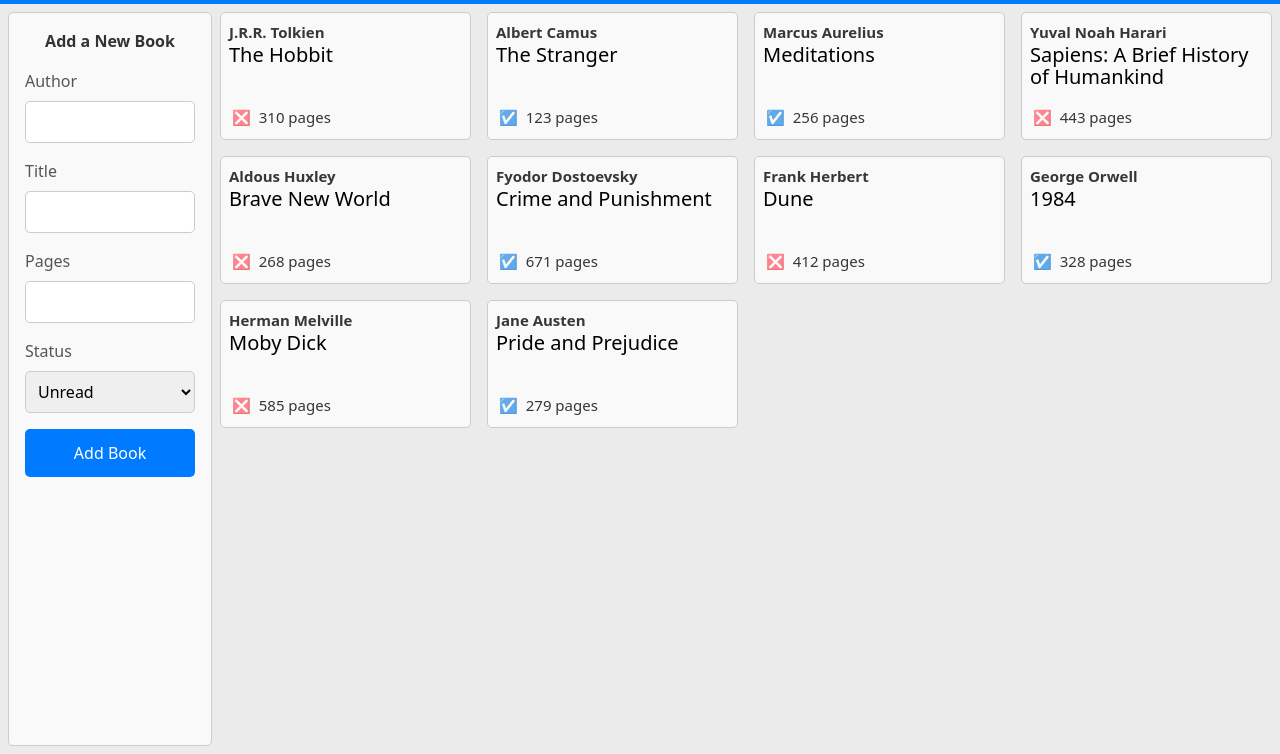
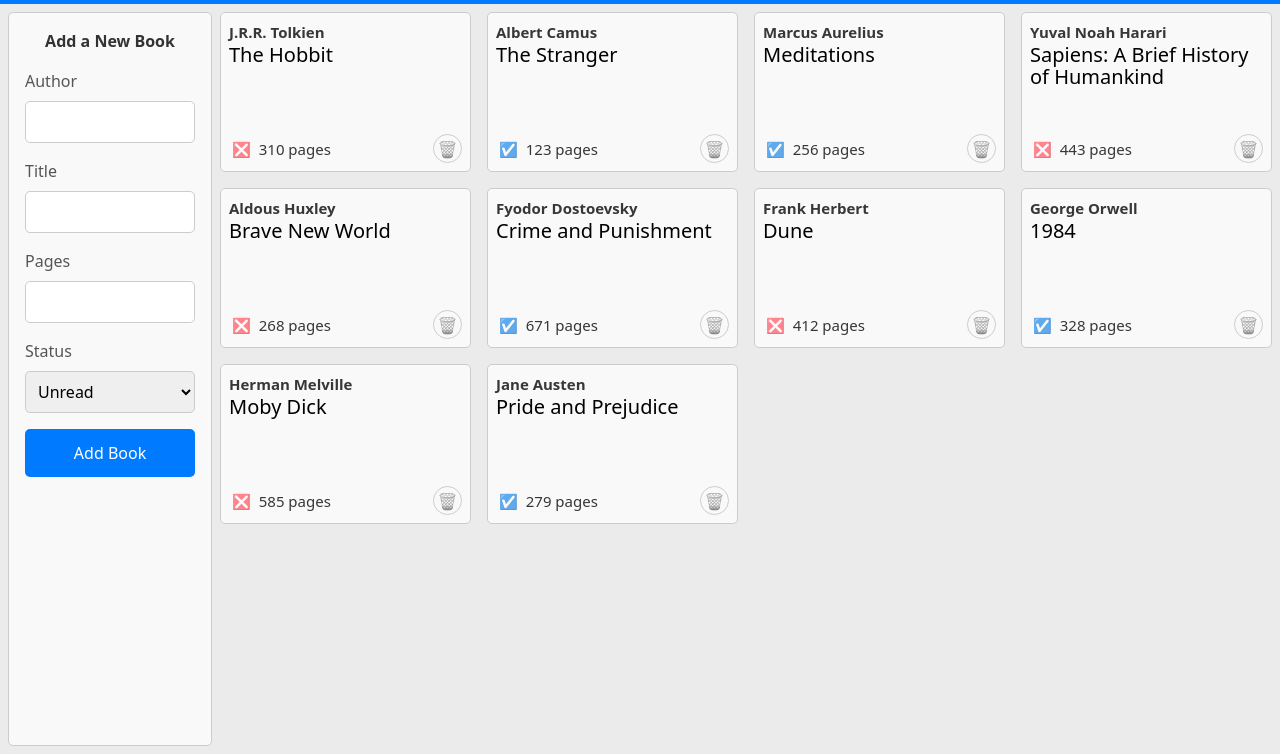
Before and after one commit to BrandonMasis/library2.0, a plain HTML site: page index.html in a window 1280 px wide. Shown: the part 46-800 px from the top of the page. Drawn offline with Linux system fonts and the light colour scheme.

Commit message:
adds delete button for each book

```diff
--- a/script.js
+++ b/script.js
@@ -107,9 +107,15 @@ function display() {
     // Append status to pages element
     pages.appendChild(status);
 
+    const deleteBtn = document.createElement('button');
+    deleteBtn.className = 'deleteBtn';
+    deleteBtn.textContent = '🗑️';
+
     // Append top section and pages to book container
+
     book.appendChild(topSection);
     book.appendChild(pages);
+    book.appendChild(deleteBtn);
 
     // Append book container to DOM
     domLibrary.appendChild(book);
@@ -146,6 +152,7 @@ submitBookBtn.addEventListener('click', (e) => {
 
     myLibrary.push(item);
     display();
+    bookForm.reset();
   } else {
     alert('Please fill all the fields');
   }
@@ -167,3 +174,13 @@ addGlobalEventListener('click', '.pages span', (e) => {
 
   console.table(myLibrary);
 });
+
+// delete book
+addGlobalEventListener('click', '.deleteBtn', (e) => {
+  let targetBook = e.target.parentElement;
+  let bookIndex = targetBook.getAttribute('data-id');
+
+  myLibrary.splice(bookIndex, 1);
+
+  display();
+});
--- a/style.css
+++ b/style.css
@@ -69,7 +69,7 @@
     display: grid;
     grid-template-columns: repeat(auto-fit,minmax(220px,1fr));
     gap: 1rem;
-    grid-template-rows: 8rem;
+    grid-template-rows: repeat(auto-fit,minmax(8rem,10rem));
     grid-auto-rows: 8rem;
   }
 
@@ -82,21 +82,25 @@
 
     padding: .5rem .5rem;
     display: grid;
+    grid-template-columns: 1fr auto;
     grid-template-rows: 1fr 10px;
     flex-direction: column;
 
+    .top{
+      grid-column: 1/3;
+    }
     .author{
         color: rgb(56, 55, 55);
         font-size: 15px;
-        grid-row: 1/2;
 
     }
+
     .title{
        font-weight: 500;
        padding-bottom: 5px;
        font-size: 20px;
        line-height: 22px;
-       grid-row: 1/2;
+
     }
 
     .pages{
@@ -109,6 +113,7 @@
         align-items: center;
         gap: 5px;
         color: rgb(54, 54, 54);
+
     }
     span{
       padding: 3px;
@@ -127,6 +132,29 @@
         content: "❎ ";
         filter: hue-rotate(260deg);
     }
+
+    .deleteBtn{
+      background-color: transparent;
+      border: 1px solid #ccc;
+      grid-column: 2/3;
+      grid-row: 2/4;
+      border-radius: 50%;
+      filter: grayscale();
+      width: 1.8rem;
+      height: 1.8rem;
+      padding: 0;
+      font-size: 1rem;
+      text-align: center;
+      align-self: flex-end;
+
+
+      &:hover{
+        background-color: rgba(250, 144, 144, 0.527);
+
+      }
+    }
+
+
   }
 
 
```
